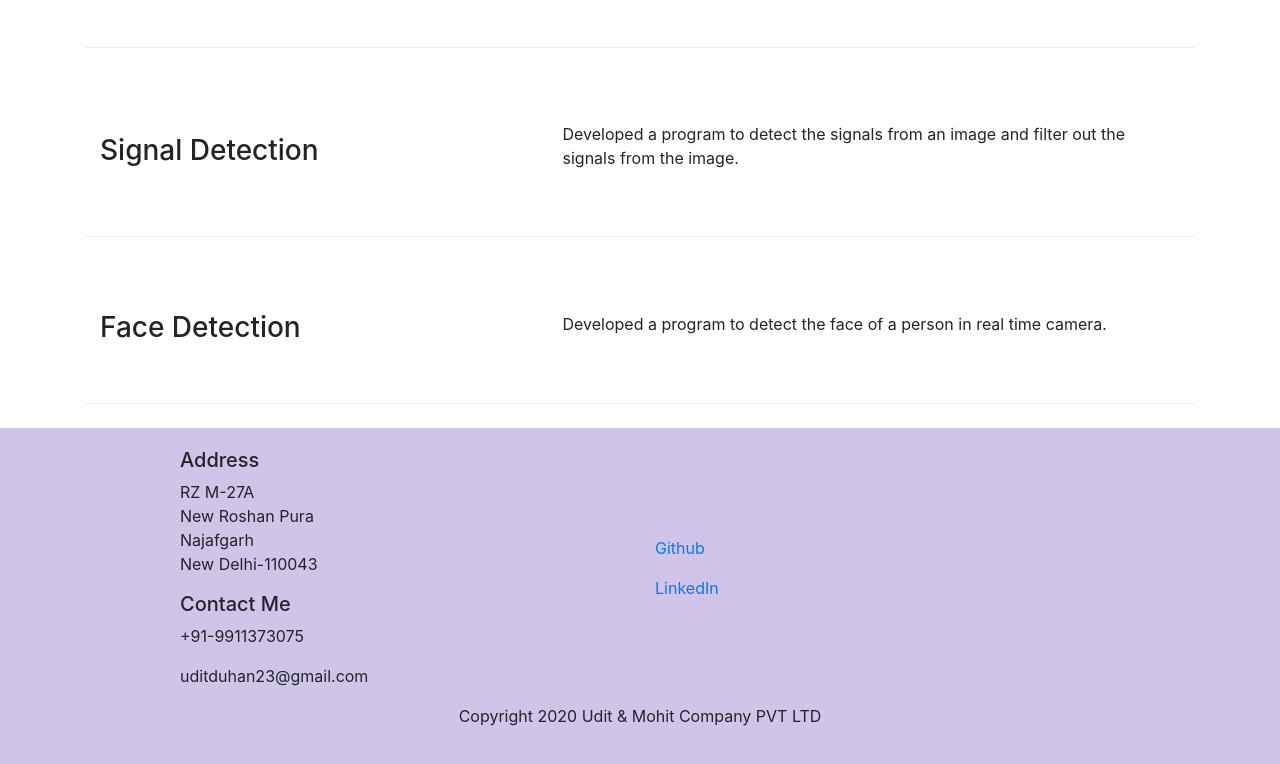
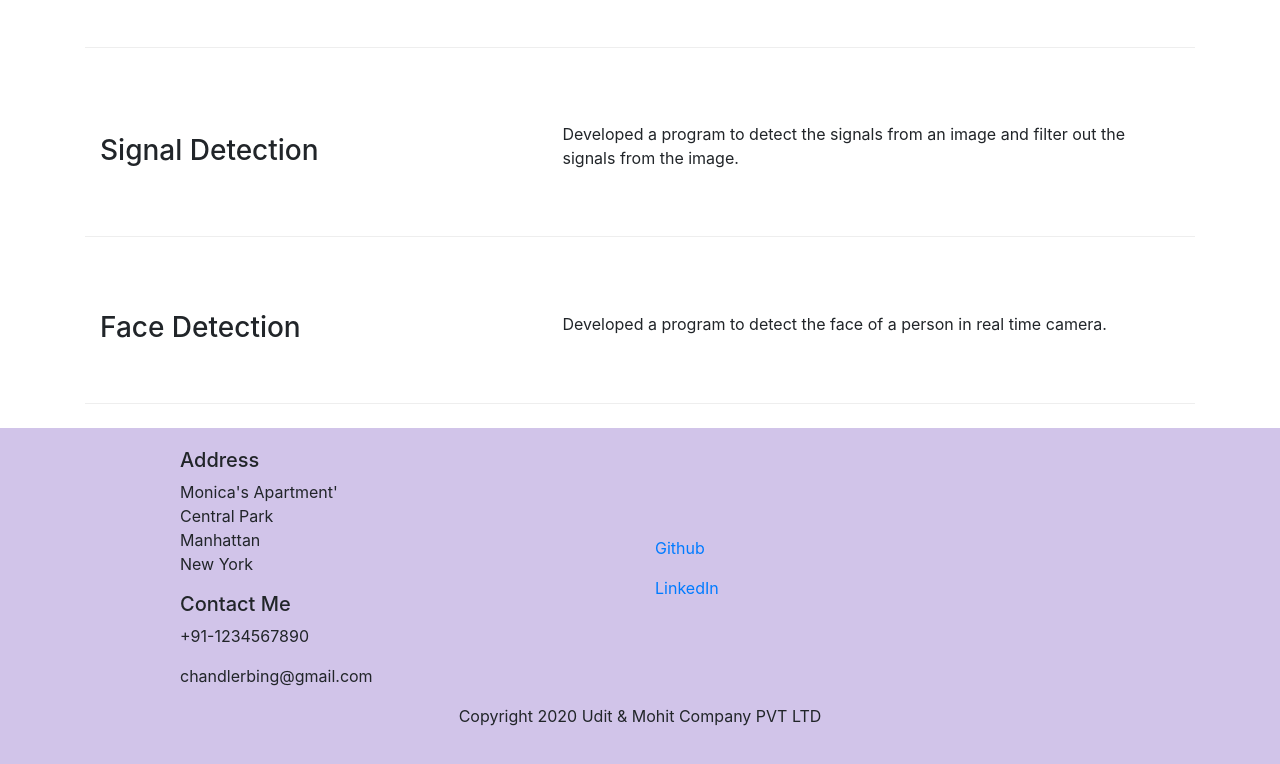
Before and after one commit to UditDuhan/React-Specialization-Coursera, a website: page index.html in a window 1280 px wide. Shown: the part 720-1484 px from the top of the page. Drawn offline with nearby package versions, Linux system fonts and the light colour scheme.

Commit message:
index.html updated

```diff
--- a/index.html
+++ b/index.html
@@ -79,10 +79,10 @@
             <div class="row">
                 <div class="offset-1 col-5 col-sm-5">
                     <h5>Address</h5>
-                    <address>RZ M-27A<br>New Roshan Pura<br>Najafgarh<br>New Delhi-110043</address>
+                    <address>Monica's Apartment'<br>Central Park<br>Manhattan<br>New York</address>
                     <h5>Contact Me</h5>
-                    <p>+91-9911373075</p>
-                    <p>uditduhan23@gmail.com</p>
+                    <p>+91-1234567890</p>
+                    <p>chandlerbing@gmail.com</p>
                 </div>
                 <div class="col-6 col-sm-6 align-self-center">
                     <p><a href="https://www.github.com/UditDuhan" target="_blank">Github</a></p>
```
